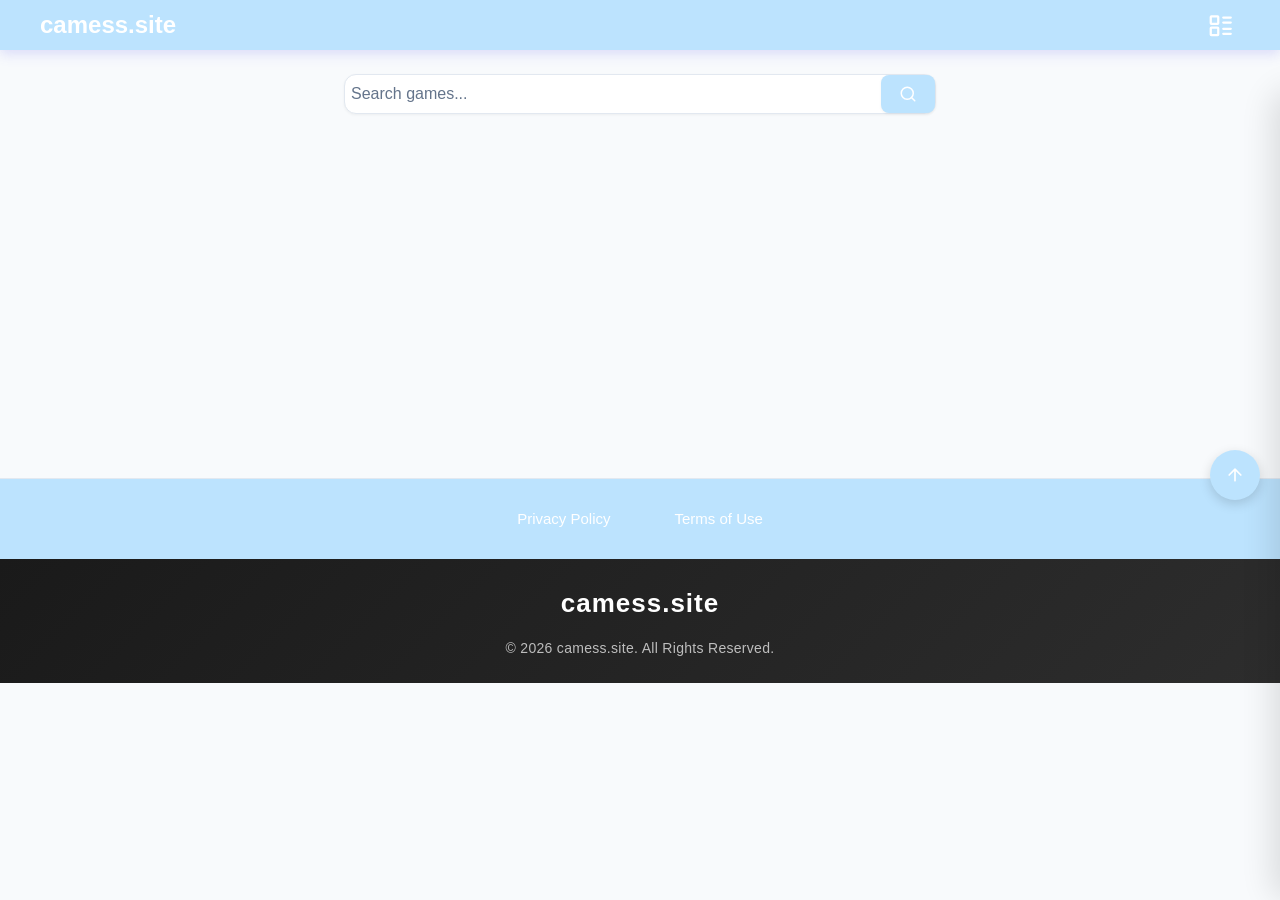
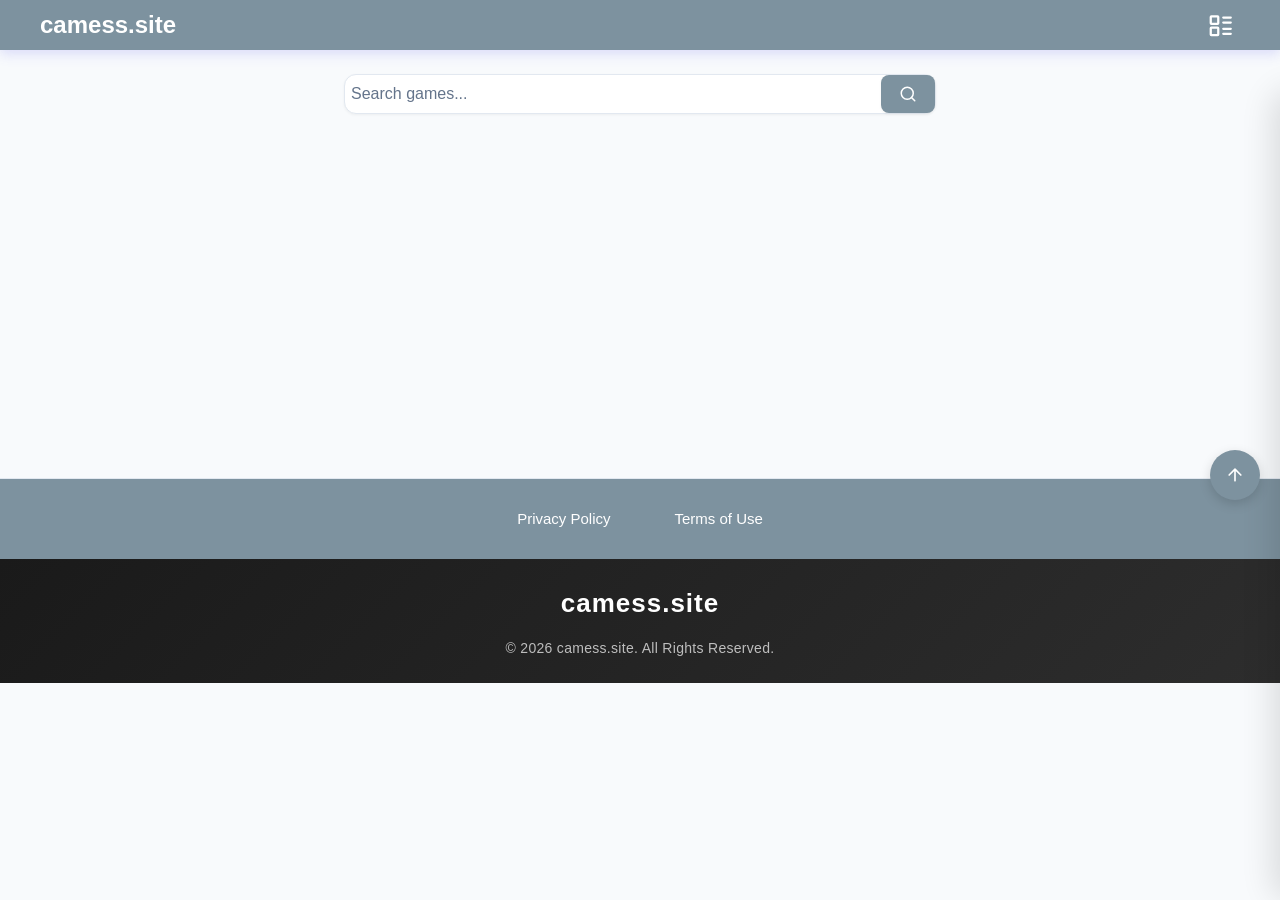

update

--- a/game26/public/style/inpublic.css
+++ b/game26/public/style/inpublic.css
@@ -1,6 +1,6 @@
 
 :root {
-  --theme-color: #bce3fe;
+  --theme-color: #7d929f;
   --bg-color: #f8fafc;
   --card-bg: #ffffff;
   --text-primary: #0f172a;
@@ -12,7 +12,7 @@
   --radius-sm: 8px;
   --radius-md: 12px;
   --radius-lg: 20px;
-   --text-color: #6c93ae;}
+   --text-color: #2d424f;}
 
 * {
   margin: 0;
